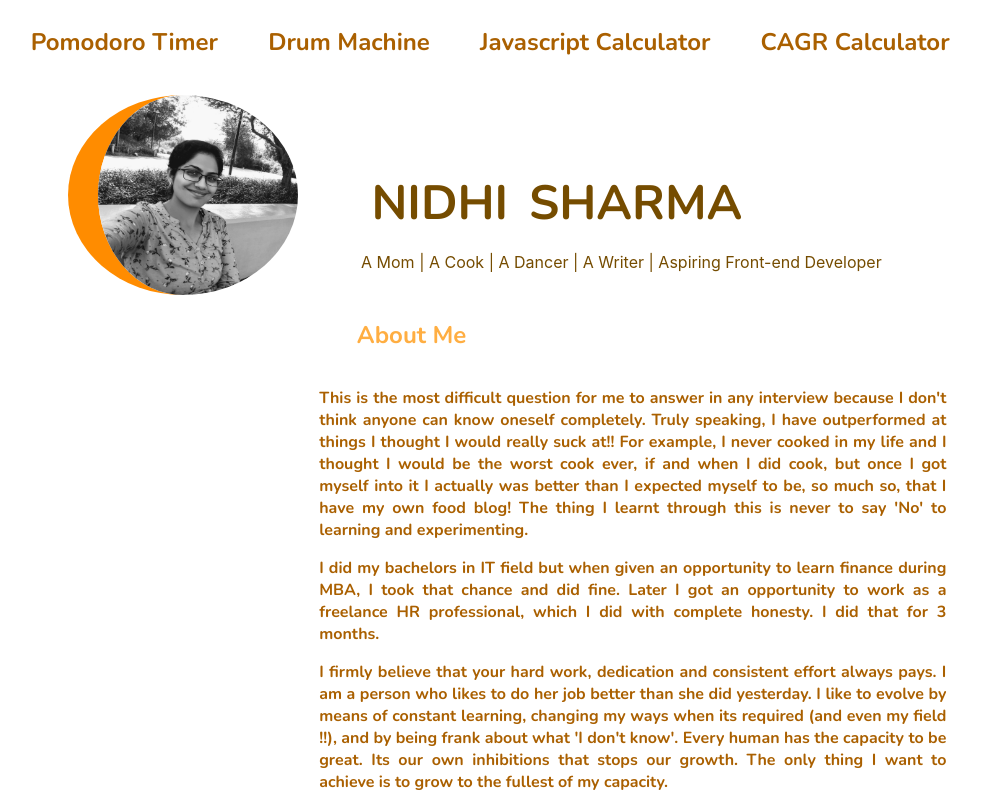
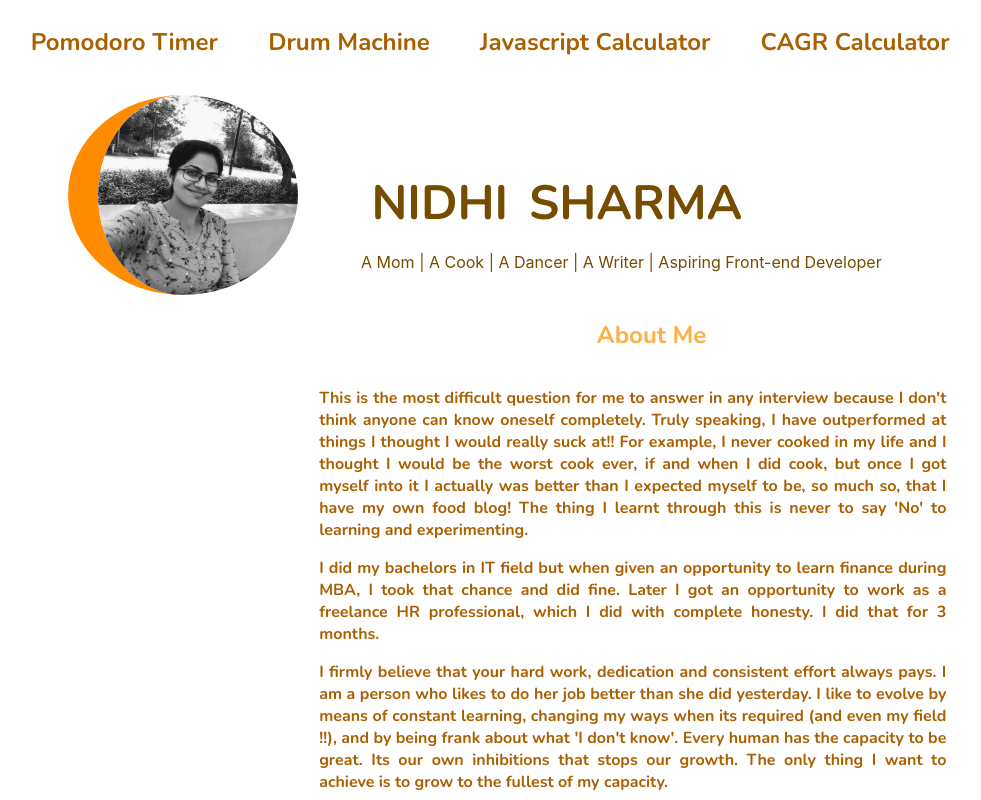
Before and after one commit to nidhidsharma08121988/nidhipsharmawebsite, a React (Create React App) app: page / in a window 1280 px wide. Shown: the top 800 px of the page, without its empty margins (20-1001 px from the left). Built offline with nearby package versions, Linux system fonts and the light colour scheme.

Commit message:
center heading

```diff
--- a/src/App.css
+++ b/src/App.css
@@ -103,6 +103,7 @@ a {
 
 /* BODY part from the image of Nidhi */
 
+
 .body {
 	display: flex;
 	flex-direction: column;
@@ -114,6 +115,7 @@ a {
 	font-family: Nunito;
 	width: 100%;
 	height: 100%;
+
 }
 
 .image{
@@ -164,8 +166,10 @@ a {
   margin-top: 5%;
 }
 h2{
+	width: 100%;
   text-align: center;
   margin-left: 6%;
+  justify-content: center;
 }
 .allName{
   display: flex;
```
Also changed, not shown: 1 other file (tests, documents, lock files or other folders).
